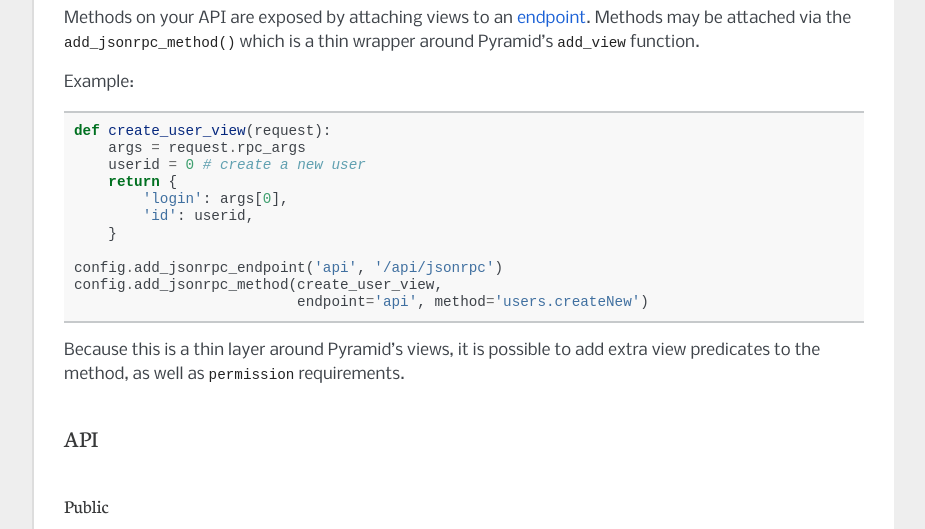
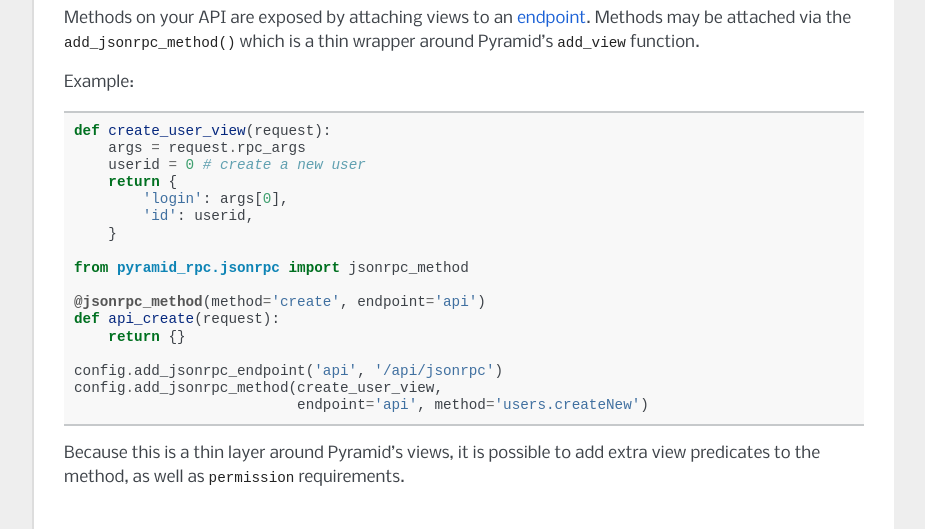
Before and after one commit to Pylons/pyramid_rpc, a Sphinx documentation site: the page built from docs/jsonrpc.rst, in a window 1280 px wide and 900 px high, scrolled down 1000 px, cut to the strip 0-529 px from the top of the window. Shown: the whole strip, without its empty margins (198-1123 px from the left). Built offline with Sphinx 7.4.7, drawn with Linux system fonts in a browser that asks for light colours; the version number could not be read and is left out.

Commit message:
Added another test case for jsonrpc_method decorator.

```diff
--- a/docs/jsonrpc.rst
+++ b/docs/jsonrpc.rst
@@ -73,6 +73,12 @@ Example:
             'id': userid,
         }
 
+    from pyramid_rpc.jsonrpc import jsonrpc_method
+
+    @jsonrpc_method(method='create', endpoint='api')
+    def api_create(request):
+        return {}
+
     config.add_jsonrpc_endpoint('api', '/api/jsonrpc')
     config.add_jsonrpc_method(create_user_view,
                               endpoint='api', method='users.createNew')
@@ -96,6 +102,8 @@ Public
 
   .. autofunction:: add_jsonrpc_method
 
+  .. autofunction:: jsonrpc_method
+
   .. autoclass:: JsonRpcViewMapper
 
 Exceptions
```
Also changed, not shown: 1 other file.
